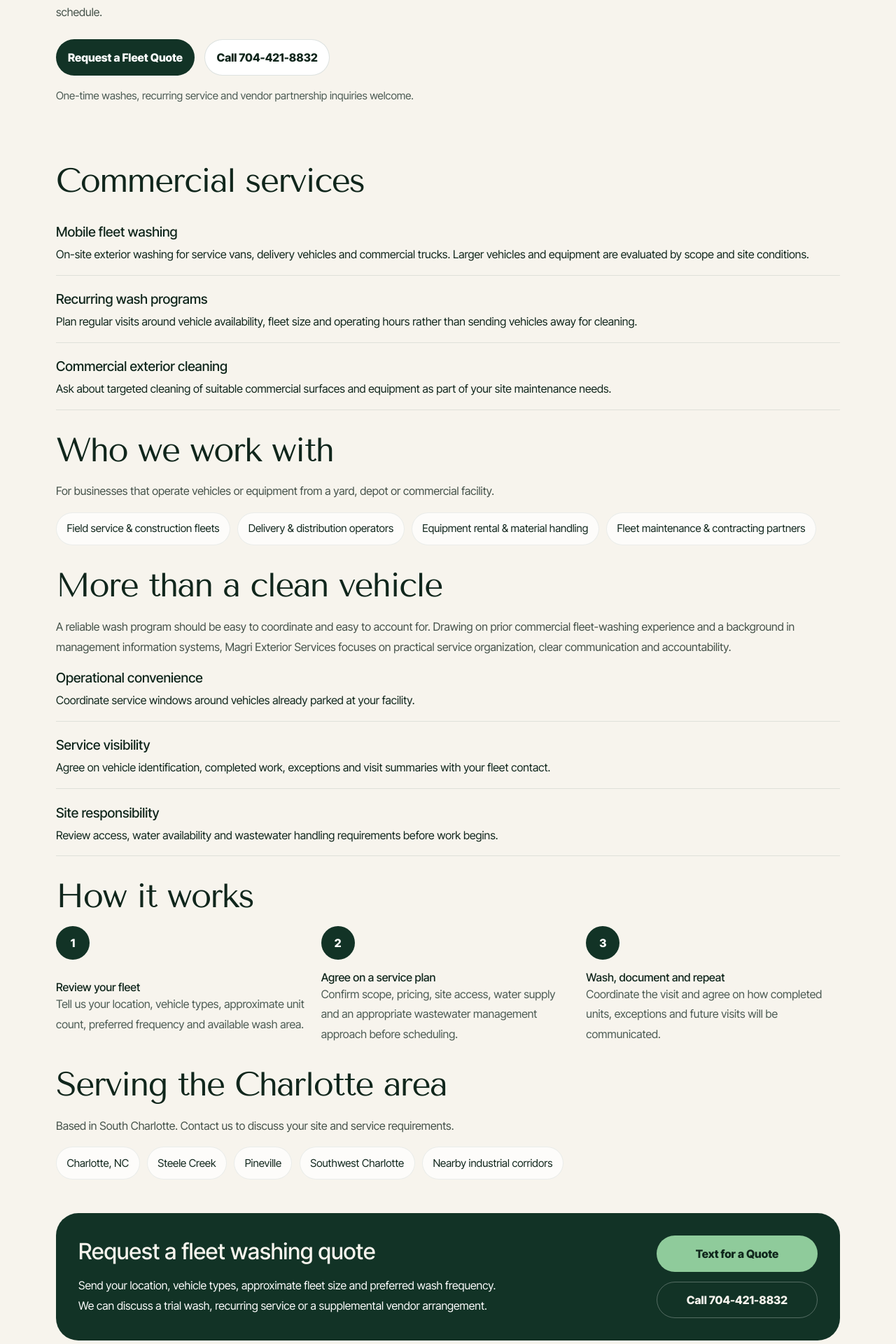
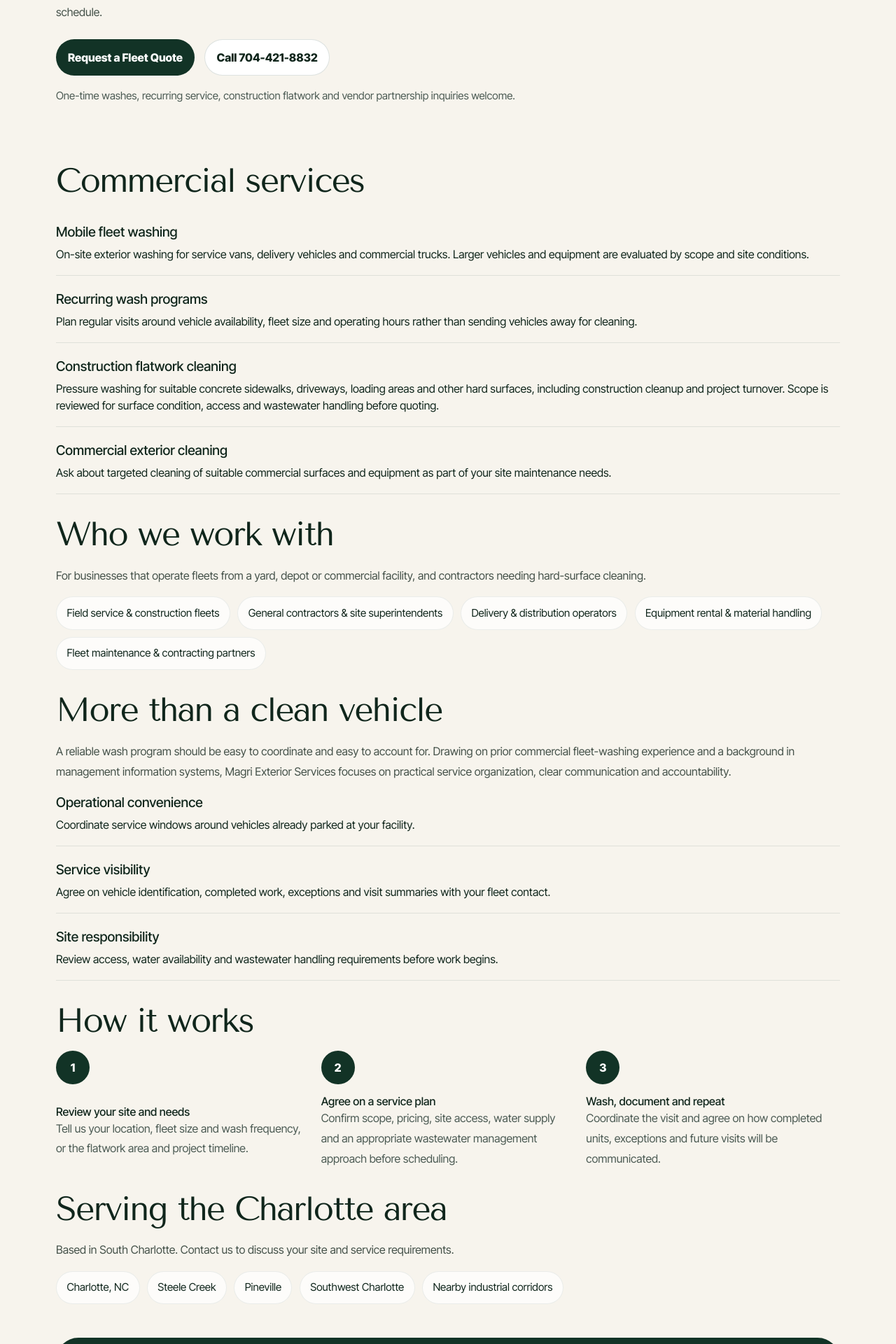
Before and after one commit to jake-magri/React-Portfolio, a Next.js app: page /exterior-services in a window 1280 px wide. Shown: the part 340-2260 px from the top of the page at 70% size. Built offline with nearby package versions, Linux system fonts and the light colour scheme.

Commit message:
Add construction flatwork cleaning as secondary commercial offering

```diff
--- a/src/components/ExteriorServices.js
+++ b/src/components/ExteriorServices.js
@@ -4,18 +4,19 @@ import styles from './ExteriorServices.module.css';
 const serviceCards = [
   { title: 'Mobile fleet washing', description: 'On-site exterior washing for service vans, delivery vehicles and commercial trucks. Larger vehicles and equipment are evaluated by scope and site conditions.' },
   { title: 'Recurring wash programs', description: 'Plan regular visits around vehicle availability, fleet size and operating hours rather than sending vehicles away for cleaning.' },
+  { title: 'Construction flatwork cleaning', description: 'Pressure washing for suitable concrete sidewalks, driveways, loading areas and other hard surfaces, including construction cleanup and project turnover. Scope is reviewed for surface condition, access and wastewater handling before quoting.' },
   { title: 'Commercial exterior cleaning', description: 'Ask about targeted cleaning of suitable commercial surfaces and equipment as part of your site maintenance needs.' },
 ];
 
 const workflowSteps = [
-  { number: '1', title: 'Review your fleet', description: 'Tell us your location, vehicle types, approximate unit count, preferred frequency and available wash area.' },
+  { number: '1', title: 'Review your site and needs', description: 'Tell us your location, fleet size and wash frequency, or the flatwork area and project timeline.' },
   { number: '2', title: 'Agree on a service plan', description: 'Confirm scope, pricing, site access, water supply and an appropriate wastewater management approach before scheduling.' },
   { number: '3', title: 'Wash, document and repeat', description: 'Coordinate the visit and agree on how completed units, exceptions and future visits will be communicated.' },
 ];
 
 const serviceAreas = ['Charlotte, NC', 'Steele Creek', 'Pineville', 'Southwest Charlotte', 'Nearby industrial corridors'];
 
-const audiences = ['Field service & construction fleets', 'Delivery & distribution operators', 'Equipment rental & material handling', 'Fleet maintenance & contracting partners'];
+const audiences = ['Field service & construction fleets', 'General contractors & site superintendents', 'Delivery & distribution operators', 'Equipment rental & material handling', 'Fleet maintenance & contracting partners'];
 
 export default function ExteriorServices({ photos = [] }) {
   const hero = photos.find(photo => photo.id === 'fleet-wash') || photos[0];
@@ -39,7 +40,7 @@ export default function ExteriorServices({ photos = [] }) {
             <a className={styles.primaryButton} href="sms:7044218832">Request a Fleet Quote</a>
             <a className={styles.secondaryButton} href="tel:7044218832">Call 704-421-8832</a>
           </div>
-          <p className={styles.heroSupport}>One-time washes, recurring service and vendor partnership inquiries welcome.</p>
+          <p className={styles.heroSupport}>One-time washes, recurring service, construction flatwork and vendor partnership inquiries welcome.</p>
         </div>
         {hero && (
           <div className={styles.heroVisual}>
@@ -65,7 +66,7 @@ export default function ExteriorServices({ photos = [] }) {
 
       <section className={styles.areaSection} aria-labelledby="customers-heading">
         <header className={styles.sectionHeader}><h2 id="customers-heading">Who we work with</h2></header>
-        <p className={styles.sectionIntro}>For businesses that operate vehicles or equipment from a yard, depot or commercial facility.</p>
+        <p className={styles.sectionIntro}>For businesses that operate fleets from a yard, depot or commercial facility, and contractors needing hard-surface cleaning.</p>
         <ul className={styles.areaList}>{audiences.map(audience => <li key={audience}>{audience}</li>)}</ul>
       </section>
 
@@ -119,8 +120,8 @@ export default function ExteriorServices({ photos = [] }) {
       <section className={styles.finalCtaSection} aria-labelledby="final-cta-heading">
         <div className={styles.finalCtaContent}>
           <div>
-            <h2 id="final-cta-heading">Request a fleet washing quote</h2>
-            <p className={styles.finalCtaText}>Send your location, vehicle types, approximate fleet size and preferred wash frequency. We can discuss a trial wash, recurring service or a supplemental vendor arrangement.</p>
+            <h2 id="final-cta-heading">Request a commercial washing quote</h2>
+            <p className={styles.finalCtaText}>Send your location, vehicle types, fleet size and preferred wash frequency, or describe the flatwork surfaces and project timeline. We can discuss a trial wash, recurring service or a supplemental vendor arrangement.</p>
           </div>
           <div className={styles.finalCtaActions}>
             <a className={styles.finalCtaButton} href="sms:7044218832">Text for a Quote</a>
```
